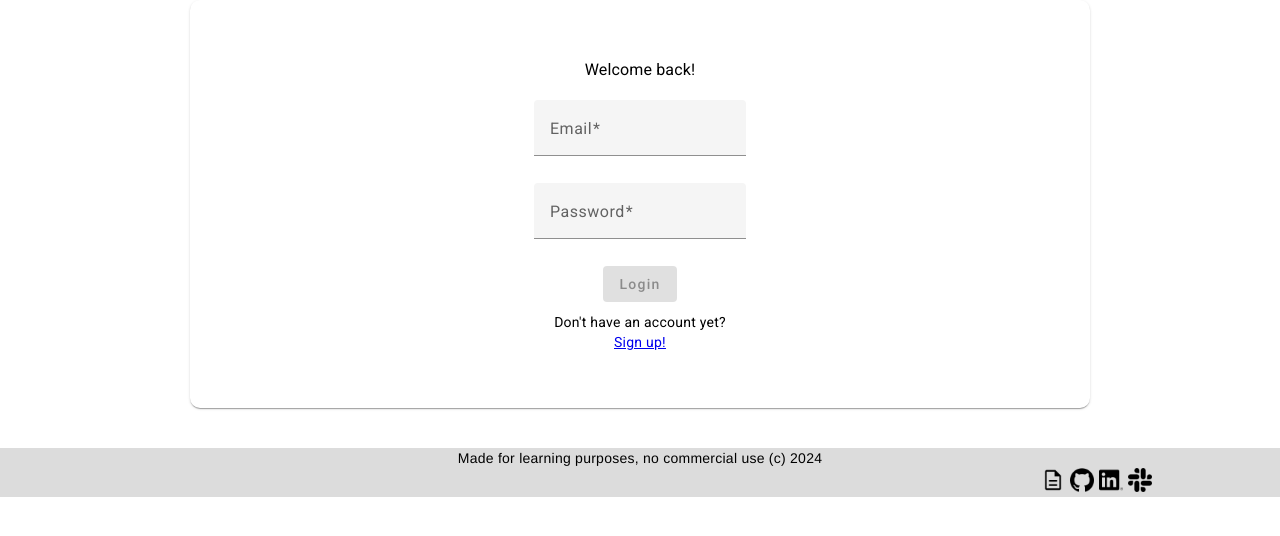
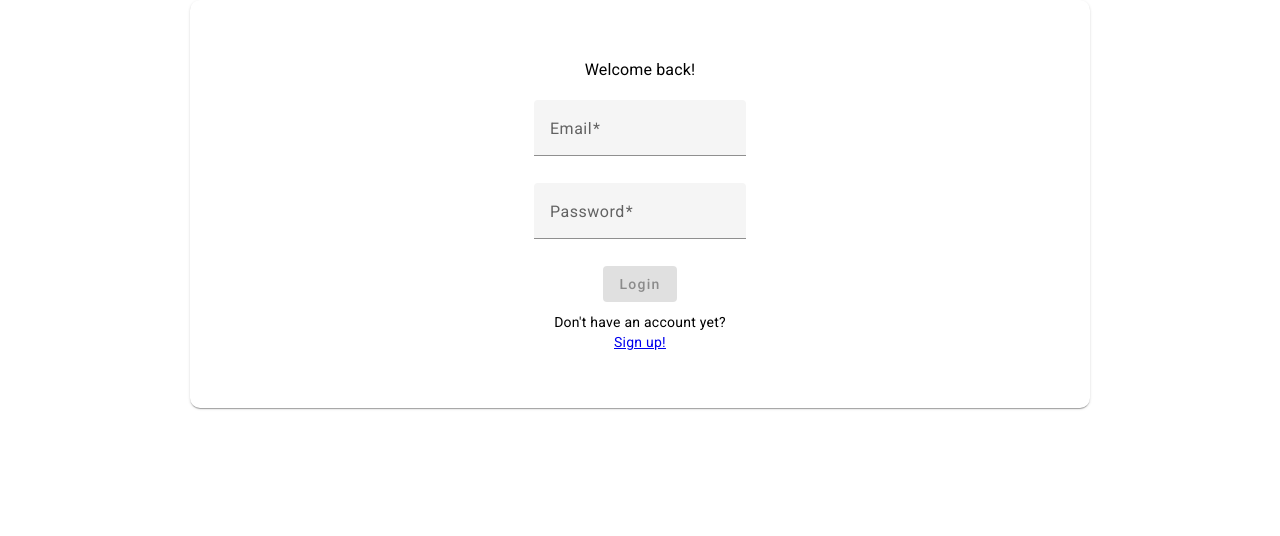
Before and after one commit to shevOle/ang-used-car-evaluation-app, an Angular app: page /login in a window 1280 px wide. Shown: the top 536 px of the page. Built offline with nearby package versions, Linux system fonts and the light colour scheme.

Commit message:
fix: hide footer for not logged in users

```diff
--- a/src/app/app.component.html
+++ b/src/app/app.component.html
@@ -56,7 +56,7 @@
 <main>
   <router-outlet />
 </main>
-<footer>
+<footer *ngIf="currentUser">
   <div class="footer-title">
     Made for learning purposes, no commercial use (c) 2024
   </div>
```
